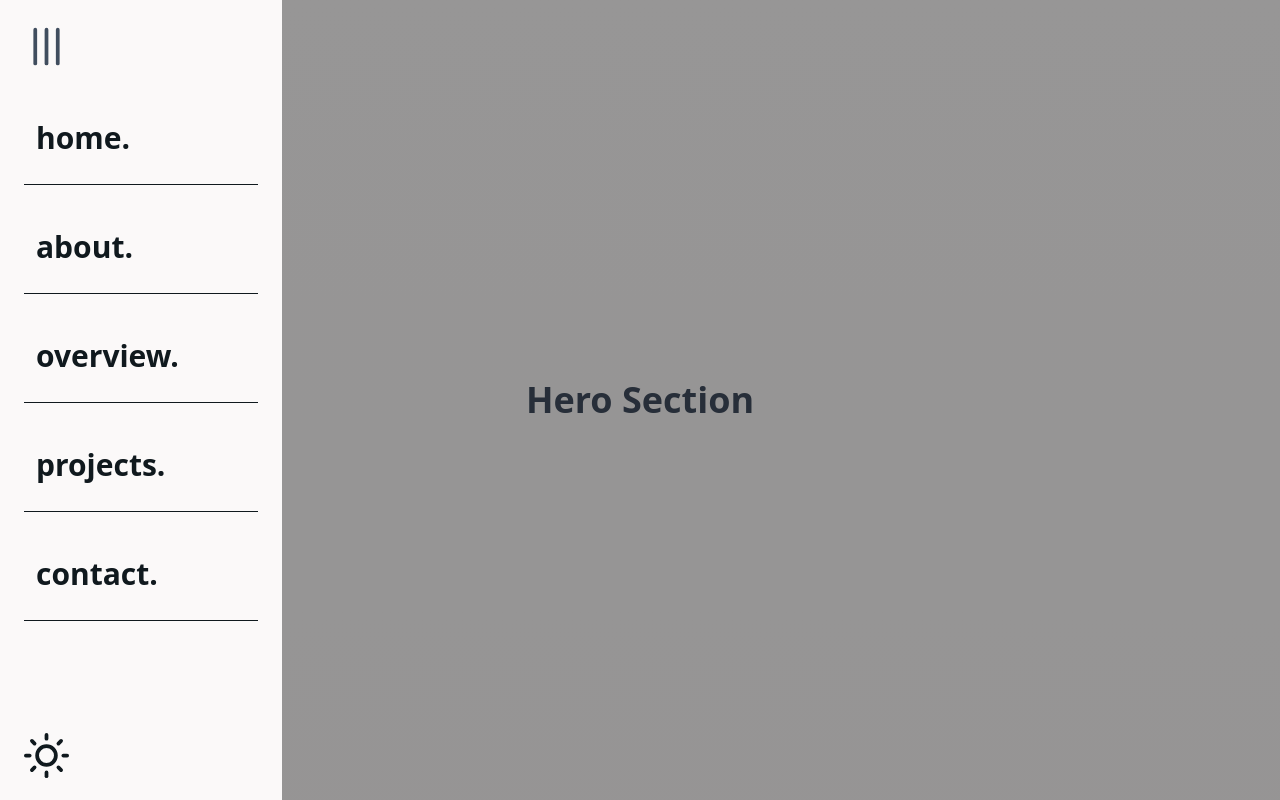
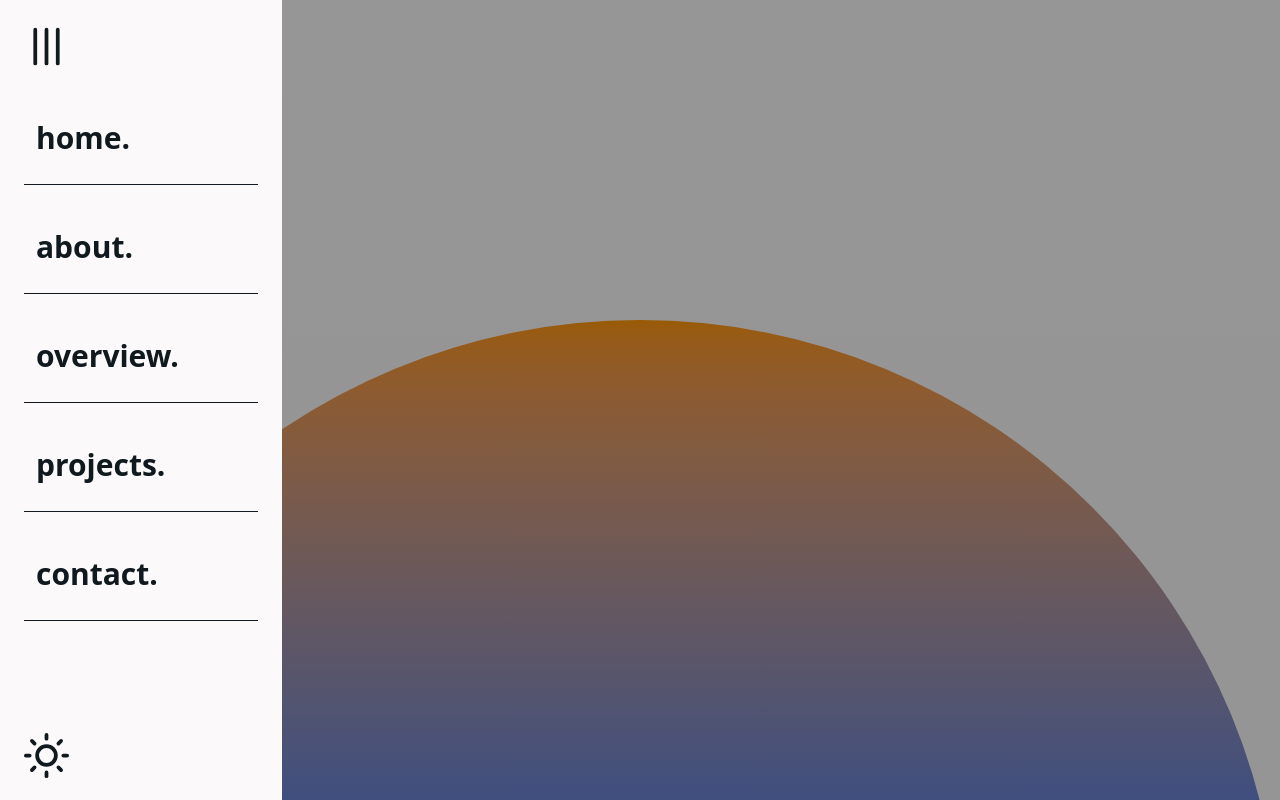
Before and after one commit to GranulatedCheese/Personal-Portfolio, a React (Vite) app in the folder client/: page / in a window 1280 px wide. Both pictures are taken after a click on the button 46 px from the left and 46 px from the top of the page. Shown: the top 800 px of the page. Built offline with nearby package versions, Linux system fonts and the light colour scheme.

Commit message:
added big circle as bg element. animated circle. Now working on responsive design

```diff
--- a/client/src/App.tsx
+++ b/client/src/App.tsx
@@ -1,39 +1,51 @@
+import Hero from "./components/Hero/Hero";
 import Sidebar from "./components/Sidebar/Sidebar";
+
 export default function App() {
   return (
     <div id="theme-id" className="relative overflow-x-hidden">
       <Sidebar />
 
+      <div className="animated-circle" />
+
+      <div className="font-bold text-4xl relative z-40">
+        <section className="min-h-screen flex items-center justify-center" />
+
         <section
           className="min-h-screen flex items-center justify-center"
           id="home"
         >
-        <h1 className="text-4xl font-bold">Hero Section</h1>
+          <Hero />
         </section>
+
         <section
           className="min-h-screen flex items-center justify-center"
           id="about"
         >
-        <h1 className="text-4xl font-bold">About Me</h1>
+          <h1>About Me</h1>
         </section>
+
         <section
           className="min-h-screen flex items-center justify-center"
           id="overview"
         >
-        <h1 className="text-4xl font-bold">Overview</h1>
+          <h1>Overview</h1>
         </section>
+
         <section
           className="min-h-screen flex items-center justify-center"
           id="projects"
         >
-        <h1 className="text-4xl font-bold">Projects</h1>
+          <h1>Projects</h1>
         </section>
+
         <section
           className="min-h-screen flex items-center justify-center"
           id="contact"
         >
-        <h1 className="text-4xl font-bold">Contact</h1>
+          <h1>Contact</h1>
         </section>
+      </div>
     </div>
   );
 }
--- a/client/src/components/Hero/Hero.tsx
+++ b/client/src/components/Hero/Hero.tsx
@@ -3,7 +3,7 @@ import React from "react";
 export default function Hero() {
   return (
     <div className="flex items-center justify-center">
-      <span>hello</span> {/* Must Fix Screen Sizes */}
+      <span>Hello</span> {/* Must Fix Screen Sizes */}
     </div>
   );
 }
--- a/client/src/components/Sidebar/Sidebar.tsx
+++ b/client/src/components/Sidebar/Sidebar.tsx
@@ -25,7 +25,7 @@ export default function Sidebar() {
 
   return (
     <>
-      <div className="fixed top-6 left-6 z-50">
+      <div className="fixed top-6 left-6 z-500">
         <button onClick={toggleMenu}>
           <FiMenu
             size={45}
@@ -37,7 +37,7 @@ export default function Sidebar() {
       </div>
 
       <div
-        className={`fixed inset-0 bg-black/40 z-40 overlay-class ${
+        className={`fixed inset-0 bg-black/40 z-490 overlay-class ${
           isMenuOpen ? "show" : ""
         }`}
       />
--- a/client/src/components/Sidebar/sidebar.css
+++ b/client/src/components/Sidebar/sidebar.css
@@ -19,7 +19,7 @@ ul {
 }
 
 .sidebar-class {
-  @apply fixed top-0 left-0 h-full p-6 pb-4 z-40 flex flex-col justify-between;
+  @apply fixed top-0 left-0 h-full p-6 pb-4 z-490 flex flex-col justify-between;
   @apply lg:w-[22%] md:w-[40%] w-[90%];
   @apply transition-all duration-300 ease-in-out;
 }
--- a/client/src/index.css
+++ b/client/src/index.css
@@ -17,7 +17,7 @@
 
 body[data-theme="light"] {
   @apply bg-linear-to-b from-jazzy-white to-[#f2ecec];
-  @apply text-ocean-blue;
+  @apply text-midnight-teal;
   @apply transition-colors duration-300 ease-in-out;
 }
 
@@ -26,3 +26,21 @@ body[data-theme="dark"] {
   @apply text-cherry-blue;
   @apply transition-colors duration-300 ease-in-out;
 }
+
+.animated-circle {
+  @apply w-[100vw] h-[100vw];
+  @apply rounded-full;
+  @apply fixed md:top-[40%] top-[80%] z-0;
+  @apply bg-linear-to-b from-firey-orange via-hard-blue to-ocean-blue;
+  scale: 1;
+  animation: animated-circle cubic-bezier(0.05, 0.6, 0.25, 1);
+  animation-timeline: scroll();
+}
+
+@keyframes animated-circle {
+  to {
+    scale: 2;
+    position: fixed;
+    top: 0;
+  }
+}
```
Lines whose indentation alone changed are shown as unchanged.
